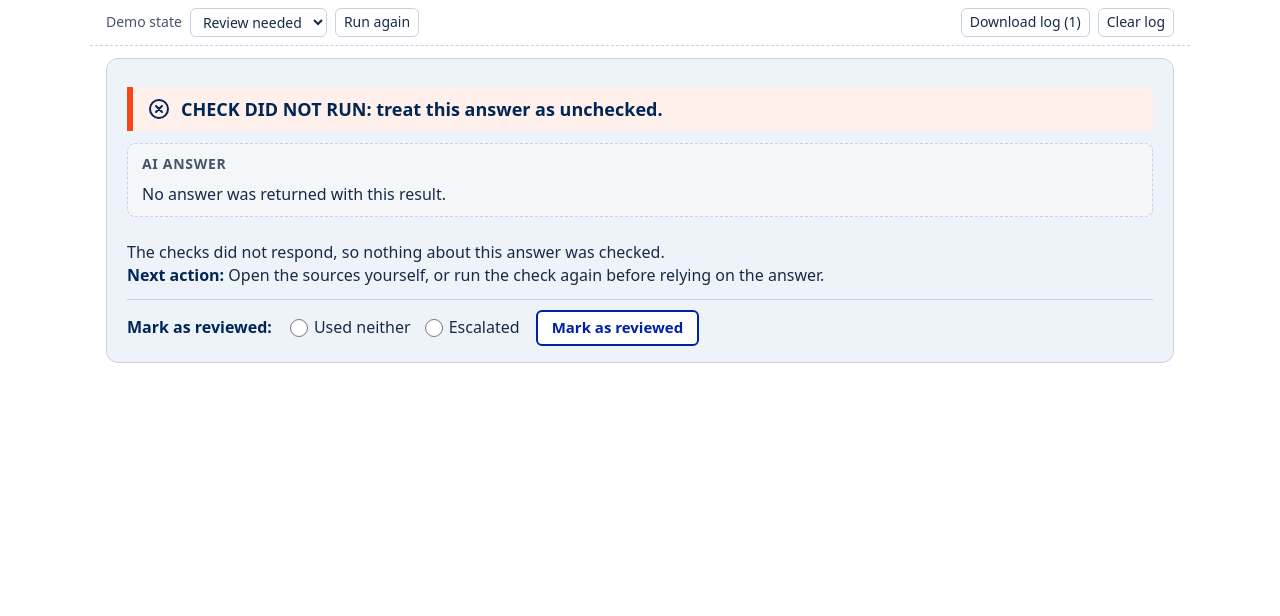
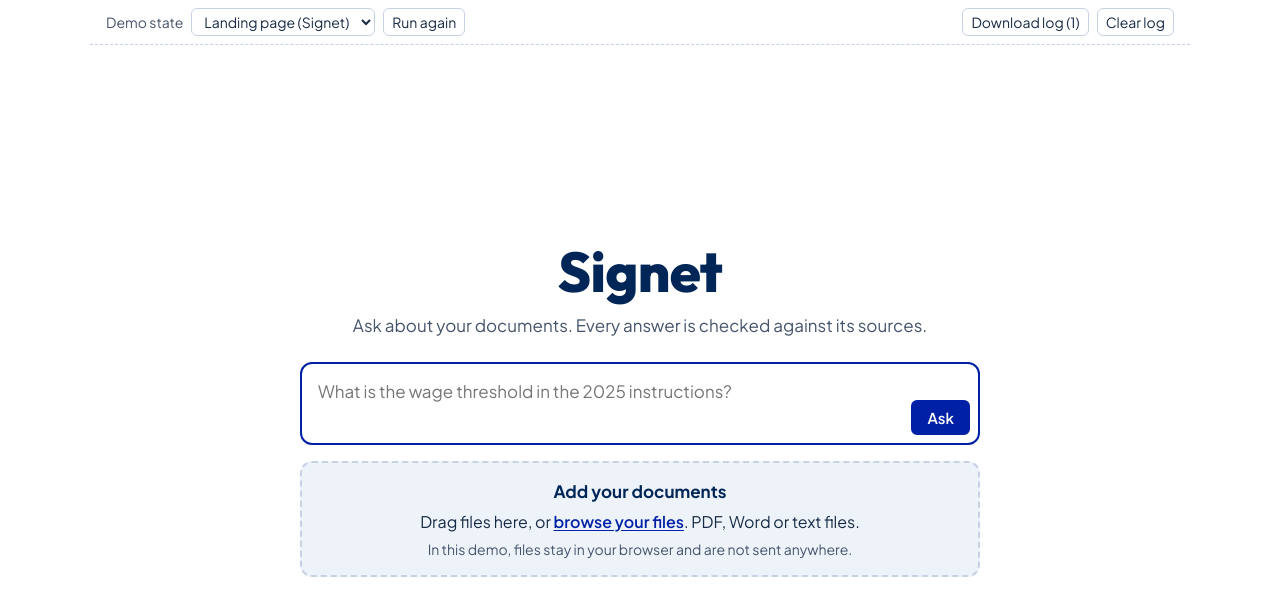
Before and after one commit to sibi-seeni/trust-the-source-frontend, a plain HTML site: page static/index.html in a window 1280 px wide. Drawn offline with Linux system fonts and the light colour scheme; no server answers.

Commit message:
Added a landing page

```diff
--- a/static/css/styles.css
+++ b/static/css/styles.css
@@ -9,12 +9,14 @@
   --muted: #45546B;
   --border: #C6D2E3;
   --white: #FFFFFF;
-  --font: system-ui, -apple-system, "Segoe UI", Roboto, "Helvetica Neue", Arial, sans-serif;
+  /* Falls back to system fonts when offline, so the demo still works without internet. */
+  --font: "Plus Jakarta Sans", system-ui, -apple-system, "Segoe UI", Roboto, Arial, sans-serif;
+  --font-brand: "Outfit", var(--font);
 }
 
 * { box-sizing: border-box; }
 body { margin: 0; font: 16px/1.45 var(--font); color: var(--text); background: var(--white); }
-button, input, select { font: inherit; color: inherit; }
+button, input, select, textarea { font: inherit; color: inherit; }
 :focus-visible { outline: 3px solid var(--navy); outline-offset: 2px; }
 [hidden] { display: none !important; }
 .sr-only {
@@ -40,7 +42,7 @@ button, input, select { font: inherit; color: inherit; }
 .card {
   display: grid;
   grid-template-columns: minmax(0, 1fr);
-  grid-template-areas: "header" "status" "answer" "evidence" "actions" "review";
+  grid-template-areas: "header" "answer" "status" "evidence" "actions" "review";
   gap: 12px;
   background: var(--fill); border: 1px solid var(--border); border-radius: 12px;
   padding: 16px 20px;
@@ -147,9 +149,37 @@ button, input, select { font: inherit; color: inherit; }
 .dialog__text { margin: 0 0 12px; padding: 12px 14px; background: var(--fill); border-left: 4px solid var(--navy); font-size: 17px; }
 .dialog__note { margin: 0 0 16px; font-size: 14px; color: var(--muted); }
 
+/* Signet landing page */
+.landing { min-height: calc(100vh - 96px); display: flex; align-items: center; justify-content: center; padding: 24px 0; }
+.landing__inner { width: min(680px, 100%); display: flex; flex-direction: column; align-items: center; gap: 16px; text-align: center; }
+.brand { margin: 0; font-family: var(--font-brand); font-size: 56px; line-height: 1.1; font-weight: 800; letter-spacing: -.01em; color: var(--navy); }
+.brand__tagline { margin: -6px 0 8px; font-size: 17px; color: var(--muted); }
+.ask {
+  width: 100%; display: flex; align-items: flex-end; gap: 8px; padding: 8px; text-align: left;
+  background: var(--white); border: 2px solid var(--border); border-radius: 12px;
+}
+.ask:focus-within { border-color: var(--blue); }
+.ask__input { flex: 1; min-width: 0; resize: none; border: 0; padding: 8px; font-size: 17px; line-height: 1.4; background: transparent; }
+.ask__input:focus-visible { outline: none; } /* the whole box shows focus instead */
+.ask__error { margin: -8px 0 0; align-self: flex-start; }
+.ask__error:empty { display: none; }
+.upload { width: 100%; padding: 16px; background: var(--fill); border: 2px dashed var(--border); border-radius: 12px; }
+.upload--over { border-color: var(--blue); background: #E3EAF7; }
+.upload p { margin: 0; }
+.upload__title { margin: 0 0 4px; font-size: 17px; color: var(--navy); }
+.upload__note { margin-top: 4px !important; font-size: 14px; color: var(--muted); }
+.upload__list { list-style: none; margin: 12px 0 0; padding: 0; display: flex; flex-direction: column; gap: 6px; text-align: left; }
+.upload__item {
+  display: flex; align-items: baseline; gap: 12px; padding: 6px 10px; font-size: 14px;
+  background: var(--white); border: 1px solid var(--border); border-radius: 6px;
+}
+.upload__name { flex: 1; min-width: 0; overflow-wrap: anywhere; }
+.upload__size { color: var(--muted); }
+
 /* Narrow windows: stack the excerpt cards */
 @media (max-width: 720px) {
   .excerpts { grid-template-columns: minmax(0, 1fr); }
   .card { padding: 14px; }
   .question { font-size: 18px; }
+  .brand { font-size: 44px; }
 }
--- a/static/index.html
+++ b/static/index.html
@@ -4,6 +4,9 @@
   <meta charset="utf-8">
   <meta name="viewport" content="width=device-width, initial-scale=1">
   <title>Trust layer check</title>
+  <link rel="preconnect" href="https://fonts.googleapis.com">
+  <link rel="preconnect" href="https://fonts.gstatic.com" crossorigin>
+  <link rel="stylesheet" href="https://fonts.googleapis.com/css2?family=Outfit:wght@800&family=Plus+Jakarta+Sans:wght@400;600;700&display=swap">
   <link rel="stylesheet" href="css/styles.css">
   <script type="module" src="js/app.js"></script>
 </head>
@@ -19,11 +22,13 @@
   </div>
 
   <main class="page">
+    <section class="landing" data-view="landing" aria-label="Ask Signet" hidden></section>
+
     <!-- Named layout areas. Components fill them; the workbench can add areas later. -->
-    <article class="card" aria-label="Answer check">
+    <article class="card" data-view="check" aria-label="Answer check">
       <div class="area area--header" data-area="header"></div>
+      <div class="area area--answer" data-area="answer"></div>
       <div class="area area--status" data-area="status" role="status" aria-live="polite" aria-atomic="true"></div>
-      <div class="area area--answer" data-area="answer"></div>
       <div class="area area--evidence" data-area="evidence"></div>
       <div class="area area--actions" data-area="actions"></div>
       <div class="area area--review" data-area="review"></div>
--- a/static/js/app.js
+++ b/static/js/app.js
@@ -5,6 +5,7 @@ import * as log from './log.js';
 import { STATES } from './states.js';
 import { renderAnswerPanel } from './components/answerPanel.js';
 import { renderEvidence } from './components/evidence.js';
+import { renderLanding } from './components/landing.js';
 import { renderNextAction } from './components/nextAction.js';
 import { renderQuestionBar } from './components/questionBar.js';
 import { renderReviewControls } from './components/reviewControls.js';
@@ -13,8 +14,15 @@ import { renderStatusBanner } from './components/statusBanner.js';
 
 const areas = Object.fromEntries(
   [...document.querySelectorAll('[data-area]')].map((el) => [el.dataset.area, el]));
+const landingView = document.querySelector('[data-view="landing"]');
+const checkView = document.querySelector('[data-view="check"]');
 const scenarioSelect = document.getElementById('scenario');
 const logCount = document.getElementById('log-count');
+
+// Demo-only entry in the dropdown; it is not a saved backend response.
+const LANDING = { id: 'landing', title: 'Landing page (Signet)' };
+// Questions typed on the landing page go to this scenario until the harness is connected.
+const TYPED_QUESTION_SCENARIO = 'review_needed';
 
 // Shown whenever the backend errors or sends something unreadable. Never all clear.
 const UNCHECKED = {
@@ -42,13 +50,39 @@ const handlers = {
   },
   onReviewed: (choice) => log.record('reviewed', { choice }),
   onFeedback: (helpful, comment) => log.record('feedback', comment ? { helpful, comment } : { helpful }),
+  // The question text itself is not logged, in case it contains personal details.
+  onAsk: (question, documents) => {
+    log.record('ask_question', { documents });
+    showScenario(TYPED_QUESTION_SCENARIO, question);
+  },
+  onDocumentsChanged: (action, detail) => log.record(action, detail),
 };
+
+function showLanding() {
+  latestRequest += 1; // drop any check still in flight
+  checkView.hidden = true;
+  landingView.hidden = false;
+  landingView.replaceChildren(renderLanding(handlers));
+  log.startScreen(null, 'landing');
+  log.record('screen_shown', { scenario: LANDING.id });
+  document.getElementById('ask-input').focus();
+}
+
+// Switch the dropdown and URL, then show that scenario (or the landing page).
+function showScenario(scenario, question) {
+  scenarioSelect.value = scenario;
+  const params = new URLSearchParams(location.search);
+  params.set('state', scenario);
+  history.replaceState(null, '', `?${params}`);
+  if (scenario === LANDING.id) showLanding();
+  else loadScenario(scenario, question);
+}
 
 function render(data) {
   const parts = {
     header: renderQuestionBar(data),
+    answer: renderAnswerPanel(data, handlers),
     status: renderStatusBanner(data),
-    answer: renderAnswerPanel(data, handlers),
     evidence: renderEvidence(data, handlers),
     actions: renderNextAction(data, handlers),
     review: renderReviewControls(data, handlers),
@@ -67,9 +101,10 @@ function normalise(data) {
   return { ...data, ...UNCHECKED, excerpts };
 }
 
-async function fetchCheck(scenario) {
+async function fetchCheck(scenario, question) {
   try {
-    const response = await fetch(`/api/check?scenario=${encodeURIComponent(scenario)}`);
+    const params = new URLSearchParams({ scenario, ...(question && { question }) });
+    const response = await fetch(`/api/check?${params}`);
     if (!response.ok) throw new Error(`checks service answered HTTP ${response.status}`);
     return normalise(await response.json());
   } catch (error) {
@@ -80,10 +115,12 @@ async function fetchCheck(scenario) {
 
 let latestRequest = 0;
 
-async function loadScenario(scenario) {
+async function loadScenario(scenario, question) {
   const request = ++latestRequest;
-  render({ status: 'loading', excerpts: [] });
-  const data = await fetchCheck(scenario);
+  landingView.hidden = true;
+  checkView.hidden = false;
+  render({ status: 'loading', question, excerpts: [] });
+  const data = await fetchCheck(scenario, question);
   if (request !== latestRequest) return; // a newer switch already replaced this one
   log.startScreen(data.question_id ?? null, data.status);
   render(data);
@@ -97,18 +134,14 @@ async function setUpDemoBar() {
   } catch {
     scenarios = [{ id: 'review_needed', title: 'Review needed' }];
   }
+  scenarios = [LANDING, ...scenarios];
   scenarioSelect.replaceChildren(...scenarios.map(({ id, title }) => new Option(title, id)));
 
-  const params = new URLSearchParams(location.search);
-  const requested = params.get('state');
-  scenarioSelect.value = scenarios.some((s) => s.id === requested) ? requested : 'review_needed';
+  const requested = new URLSearchParams(location.search).get('state');
+  scenarioSelect.value = scenarios.some((s) => s.id === requested) ? requested : LANDING.id;
 
-  scenarioSelect.addEventListener('change', () => {
-    params.set('state', scenarioSelect.value);
-    history.replaceState(null, '', `?${params}`);
-    loadScenario(scenarioSelect.value);
-  });
-  document.getElementById('rerun').addEventListener('click', () => loadScenario(scenarioSelect.value));
+  scenarioSelect.addEventListener('change', () => showScenario(scenarioSelect.value));
+  document.getElementById('rerun').addEventListener('click', () => showScenario(scenarioSelect.value));
   document.getElementById('download-log').addEventListener('click', log.download);
   document.getElementById('clear-log').addEventListener('click', () => {
     if (confirm('Clear the demo log in this browser?')) log.clear();
@@ -119,4 +152,4 @@ async function setUpDemoBar() {
 }
 
 await setUpDemoBar();
-loadScenario(scenarioSelect.value);
+showScenario(scenarioSelect.value);
--- /dev/null
+++ b/static/js/components/landing.js
@@ -0,0 +1,109 @@
+import { h } from '../dom.js';
+
+const ACCEPTED_TYPES = '.pdf,.doc,.docx,.txt,.md,.html';
+
+// Files picked in this browser session. Demo only: they never leave the browser.
+const files = [];
+
+// Signet landing page: the question box and a place to add documents.
+export function renderLanding({ onAsk, onDocumentsChanged }) {
+  const error = h('p', { class: 'field-error ask__error', id: 'ask-error', 'aria-live': 'polite' });
+  const input = h('textarea', {
+    id: 'ask-input', name: 'question', rows: '2', class: 'ask__input', 'aria-describedby': 'ask-error',
+    placeholder: 'What is the wage threshold in the 2025 instructions?',
+    oninput: () => { error.textContent = ''; },
+    onkeydown: (event) => {
+      if (event.key === 'Enter' && !event.shiftKey) {
+        event.preventDefault();
+        form.requestSubmit();
+      }
+    },
+  });
+  const form = h('form', {
+    class: 'ask',
+    onsubmit: (event) => {
+      event.preventDefault();
+      const question = input.value.trim();
+      if (!question) {
+        error.textContent = 'Type a question first.';
+        input.focus();
+        return;
+      }
+      onAsk(question, files.length);
+    },
+  },
+    h('label', { for: 'ask-input', class: 'sr-only' }, 'Your question'),
+    input,
+    h('button', { type: 'submit', class: 'btn btn--primary' }, 'Ask'));
+
+  return h('div', { class: 'landing__inner' },
+    h('h1', { class: 'brand' }, 'Signet'),
+    h('p', { class: 'brand__tagline' }, 'Ask about your documents. Every answer is checked against its sources.'),
+    form,
+    error,
+    renderUpload(onDocumentsChanged));
+}
+
+function renderUpload(onDocumentsChanged) {
+  const list = h('ul', { class: 'upload__list', 'aria-label': 'Added documents' });
+  const picker = h('input', {
+    type: 'file', multiple: true, accept: ACCEPTED_TYPES, class: 'sr-only', tabindex: '-1', 'aria-hidden': 'true',
+    onchange: () => { add(picker.files); picker.value = ''; },
+  });
+
+  function add(fileList) {
+    let added = 0;
+    for (const file of fileList) {
+      if (files.some((f) => f.name === file.name && f.size === file.size)) continue;
+      files.push(file);
+      added += 1;
+    }
+    if (added) {
+      showList();
+      onDocumentsChanged('add_documents', { added, total: files.length });
+    }
+  }
+
+  function showList() {
+    list.replaceChildren(...files.map((file, i) => h('li', { class: 'upload__item' },
+      h('span', { class: 'upload__name' }, file.name),
+      h('span', { class: 'upload__size' }, formatSize(file.size)),
+      h('button', {
+        type: 'button', class: 'link-btn',
+        onclick: () => {
+          files.splice(i, 1);
+          showList();
+          zone.querySelector('.upload__browse').focus();
+          onDocumentsChanged('remove_document', { total: files.length });
+        },
+      }, 'Remove', h('span', { class: 'sr-only' }, ` ${file.name}`)))));
+    list.hidden = files.length === 0;
+  }
+
+  const zone = h('section', {
+    class: 'upload', 'aria-labelledby': 'upload-title',
+    ondragover: (event) => { event.preventDefault(); zone.classList.add('upload--over'); },
+    ondragleave: () => zone.classList.remove('upload--over'),
+    ondrop: (event) => {
+      event.preventDefault();
+      zone.classList.remove('upload--over');
+      add(event.dataTransfer.files);
+    },
+  },
+    picker,
+    h('h2', { class: 'upload__title', id: 'upload-title' }, 'Add your documents'),
+    h('p', { class: 'upload__hint' }, 'Drag files here, or ',
+      h('button', { type: 'button', class: 'link-btn upload__browse', onclick: () => picker.click() }, 'browse your files'),
+      '. PDF, Word or text files.'),
+    h('p', { class: 'upload__note' }, 'In this demo, files stay in your browser and are not sent anywhere.'),
+    list);
+
+  showList();
+  return zone;
+}
+
+function formatSize(bytes) {
+  if (bytes < 1024) return `${bytes} B`;
+  if (bytes < 1024 * 1024) return `${Math.round(bytes / 1024)} KB`;
+  return `${(bytes / (1024 * 1024)).toFixed(1)} MB`;
+}
```
Also changed, not shown: .claude/launch.json, 2 other files.
